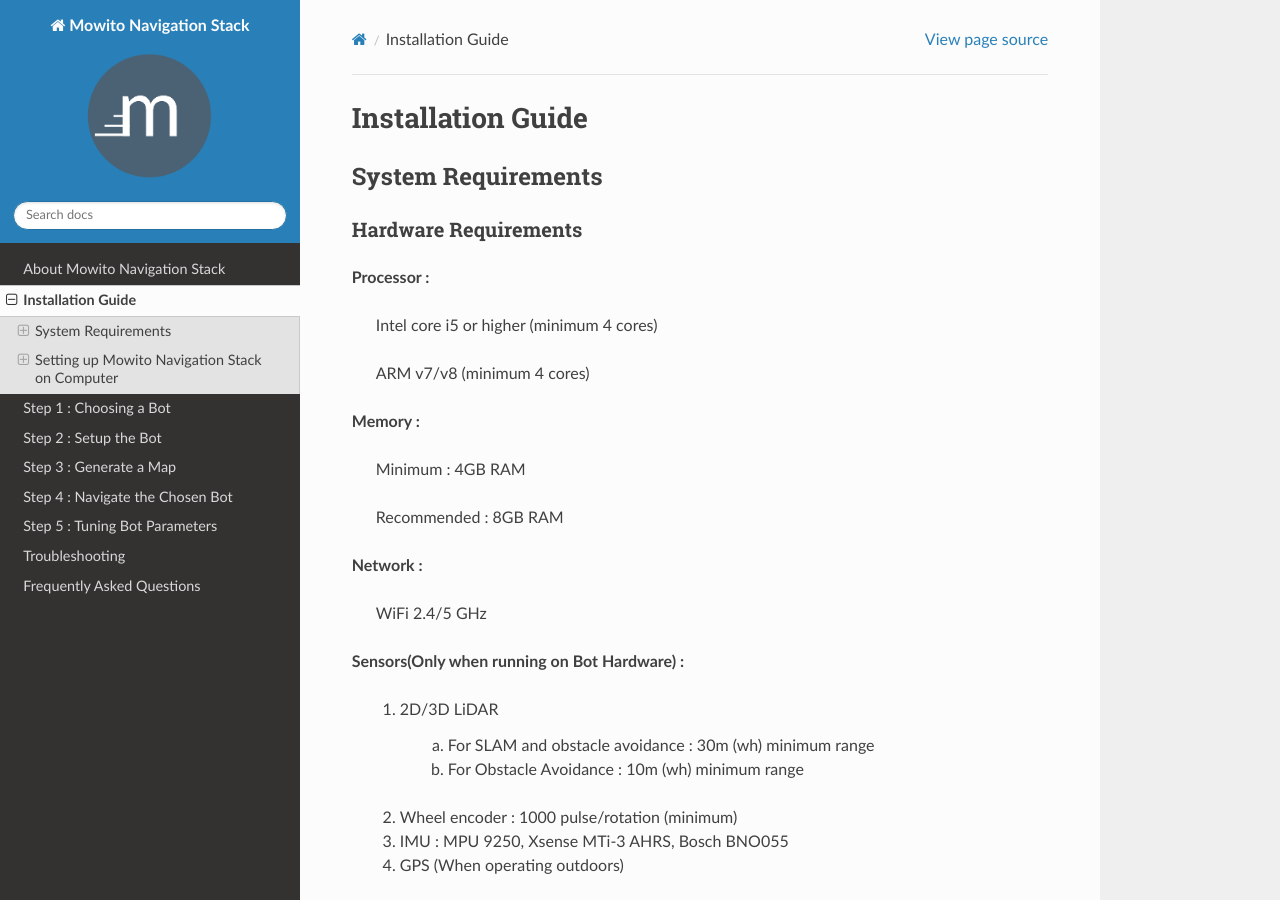
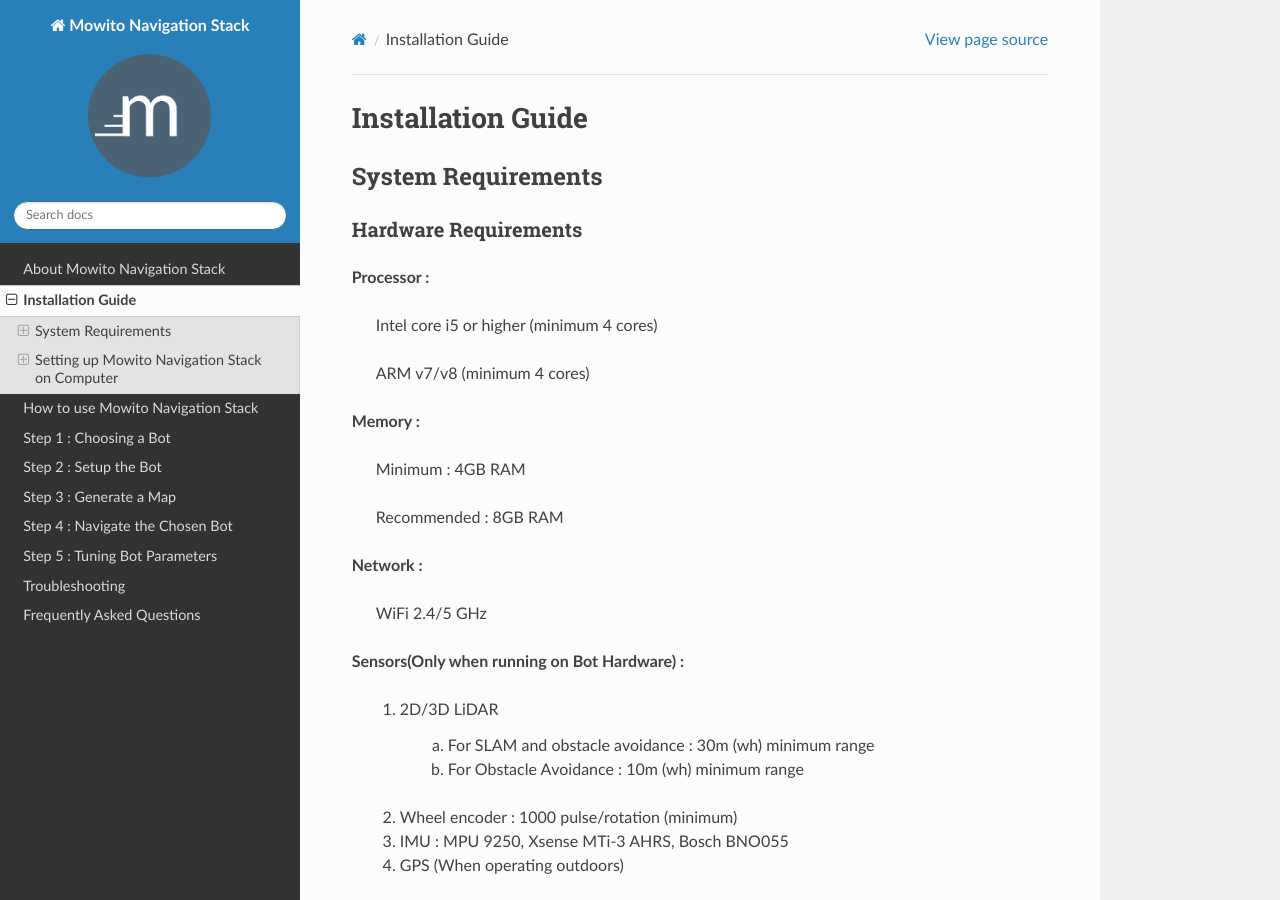
Before and after one commit to mowito/mowito_amd64, a Sphinx documentation site: the page built from docs/source/Installation.rst, in a window 1280 px wide and 900 px high. Built offline with Sphinx 7.4.7 and the Read the Docs theme 2.0.0, drawn with Linux system fonts in a browser that asks for light colours; pages that are not in the unit, such as notebooks, are missing from menus.

Commit message:
Updated Documentation

```diff
--- /dev/null
+++ b/docs/source/how_to_use_mowito.rst
@@ -0,0 +1,9 @@
+==================================
+How to use Mowito Navigation Stack
+==================================
+
+The following are the steps to be followed while using the Mowito Navigation stack.
+
+.. image:: Images/mowito_steps.png
+   :alt: mowito_steps.png
+   :align: center
--- a/docs/source/index.rst
+++ b/docs/source/index.rst
@@ -20,7 +20,7 @@
 
    Installation
 
-   how_to_use_mowito_stack
+   how_to_use_mowito
 
    step_1
 
```
